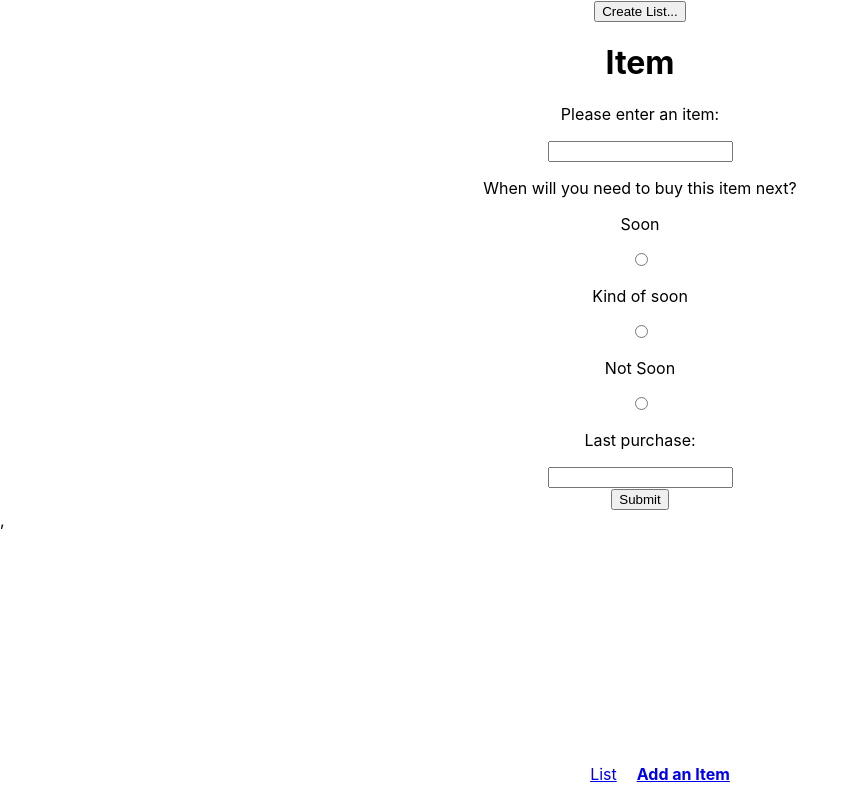
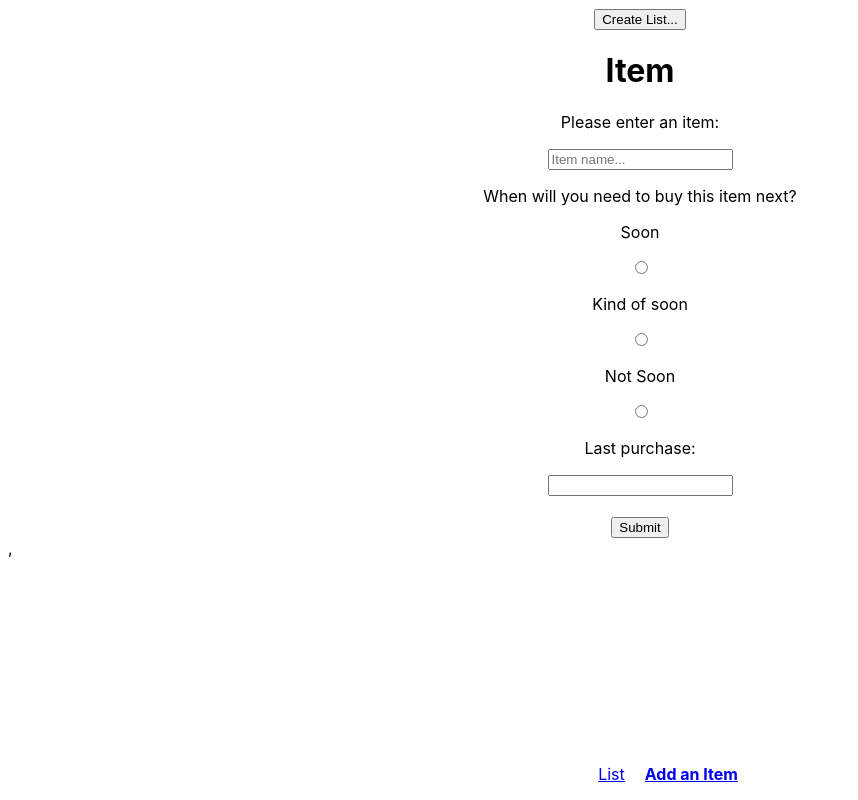
Before and after one commit to the-collab-lab/tcl-27-smart-shopping-list, a React (Create React App) app: page /add-an-item in a window 1280 px wide. Shown: the whole page, without its empty margins (0-858 px from the left). Built offline with nearby package versions, Linux system fonts and the light colour scheme.

Commit message:
Import react-datepicker for addItem component

```diff
--- a/package.json
+++ b/package.json
@@ -5,6 +5,8 @@
   "dependencies": {
     "firebase": "^8.7.1",
     "react": "^17.0.1",
+    "react-calendar": "^3.4.0",
+    "react-datepicker": "^4.1.1",
     "react-dom": "^17.0.1",
     "react-firebase-hooks": "^3.0.4",
     "react-router-dom": "^5.2.0",
--- a/src/components/AddItem.js
+++ b/src/components/AddItem.js
@@ -1,11 +1,13 @@
 import React from 'react';
 import { fb } from '../lib/firebase';
 import uuid from 'react-uuid';
+import DatePicker from 'react-datepicker';
+import 'react-datepicker/dist/react-datepicker.css';
 
 const initialState = {
   itemName: '',
   frequency: '',
-  lastPurchase: '',
+  lastPurchase: null,
   id: '',
   userToken: '',
   itemNameError: '',
@@ -34,6 +36,7 @@ class AddItem extends React.Component {
       this.setState({ itemNameError, frequencyError });
       return false;
     }
+
     return true;
   };
 
@@ -85,18 +88,22 @@ class AddItem extends React.Component {
           name="itemName"
           onChange={this.changeHandler}
           value={this.state.itemName}
+          placeholder="Item name..."
         />
         <div style={{ fontsize: 12, color: 'red' }}>
           {this.state.itemNameError}
         </div>
         <p>When will you need to buy this item next?</p>
+        <div style={{ fontsize: 12, color: 'red' }}>
+          {this.state.frequencyError}
+        </div>
         <div>
           <p>Soon</p>
           <input
             type="radio"
             name="frequency"
             value="7"
-            checked={this.state.frequency == '7'}
+            checked={this.state.frequency === '7'}
             onChange={this.changeHandler}
           />
           <p>Kind of soon</p>
@@ -104,7 +111,7 @@ class AddItem extends React.Component {
             type="radio"
             name="frequency"
             value="14"
-            checked={this.state.frequency == '14'}
+            checked={this.state.frequency === '14'}
             onChange={this.changeHandler}
           />
           <p>Not Soon</p>
@@ -112,20 +119,36 @@ class AddItem extends React.Component {
             type="radio"
             name="frequency"
             value="30"
-            checked={this.state.frequency == '30'}
+            checked={this.state.frequency === '30'}
             onChange={this.changeHandler}
           />
         </div>
-        <div style={{ fontsize: 12, color: 'red' }}>
-          {this.state.frequencyError}
-        </div>
+
         <p>Last purchase:</p>
-        <input
-          type="datetime"
-          name="lastPurchase"
-          onChange={this.changeHandler}
-          value={this.state.lastPurchase}
+        <DatePicker
+          selected={this.state.lastPurchase}
+          onChange={(date) => this.setState({ lastPurchase: date })}
+          popperClassName="some-custom-class"
+          popperPlacement="top-end"
+          popperModifiers={[
+            {
+              name: 'offset',
+              options: {
+                offset: [10, 10],
+              },
+            },
+            {
+              name: 'preventOverflow',
+              options: {
+                rootBoundary: 'viewport',
+                tether: false,
+                altAxis: true,
+              },
+            },
+          ]}
         />
+
+        <br />
         <br />
         <button type="submit">Submit</button>
       </form>
--- a/src/components/GroceryCard.js
+++ b/src/components/GroceryCard.js
@@ -5,7 +5,7 @@ const GroceryCard = ({ item }) => {
     <div>
       <p>ID: {item.id}</p>
       <p>ITEM: {item.itemName}</p>
-      <p>LAST PURCHASE DATE: {item.lastPurchase}</p>
+      {/* <p>LAST PURCHASE DATE: {item.lastPurchase.toDate().toDateString()}</p> */}
       <p>FREQUENCY: {item.frequency}</p>
       <p>USER TOKEN: {item.userToken}</p>
     </div>
--- a/src/components/containers/GroceryContainer.js
+++ b/src/components/containers/GroceryContainer.js
@@ -17,6 +17,7 @@ const GroceryContainer = () => {
       querySnapshot.forEach((item) => {
         groceries.push(item.data());
       });
+      console.log(groceries);
       setGrocery(groceries);
     });
   };
--- a/src/index.css
+++ b/src/index.css
@@ -1,5 +1,5 @@
 body {
-  margin: 0;
+  /* margin: 0; */
   font-family: -apple-system, BlinkMacSystemFont, 'Segoe UI', 'Roboto', 'Oxygen',
     'Ubuntu', 'Cantarell', 'Fira Sans', 'Droid Sans', 'Helvetica Neue',
     sans-serif;
```
Also changed, not shown: 1 other file (tests, documents, lock files or other folders).
